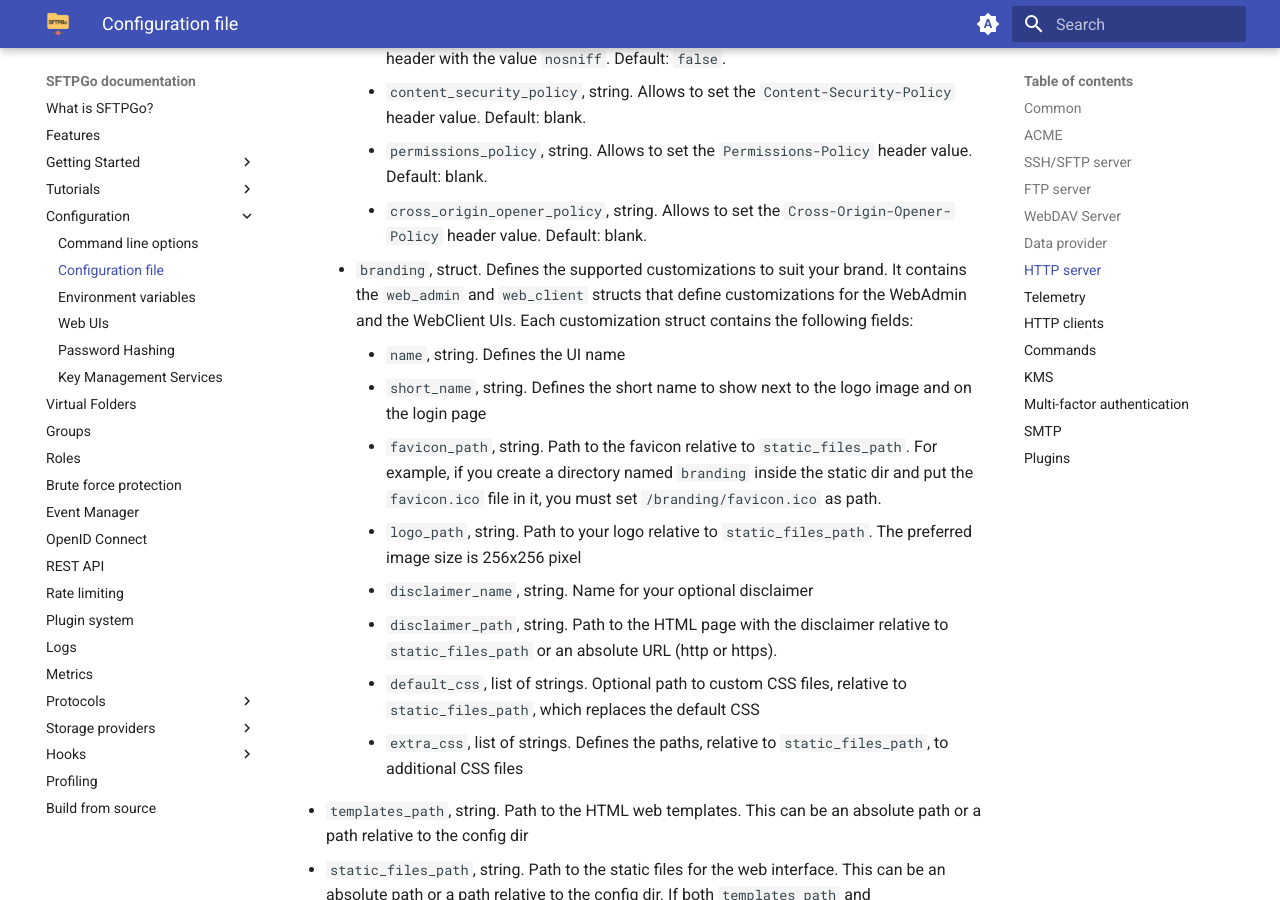
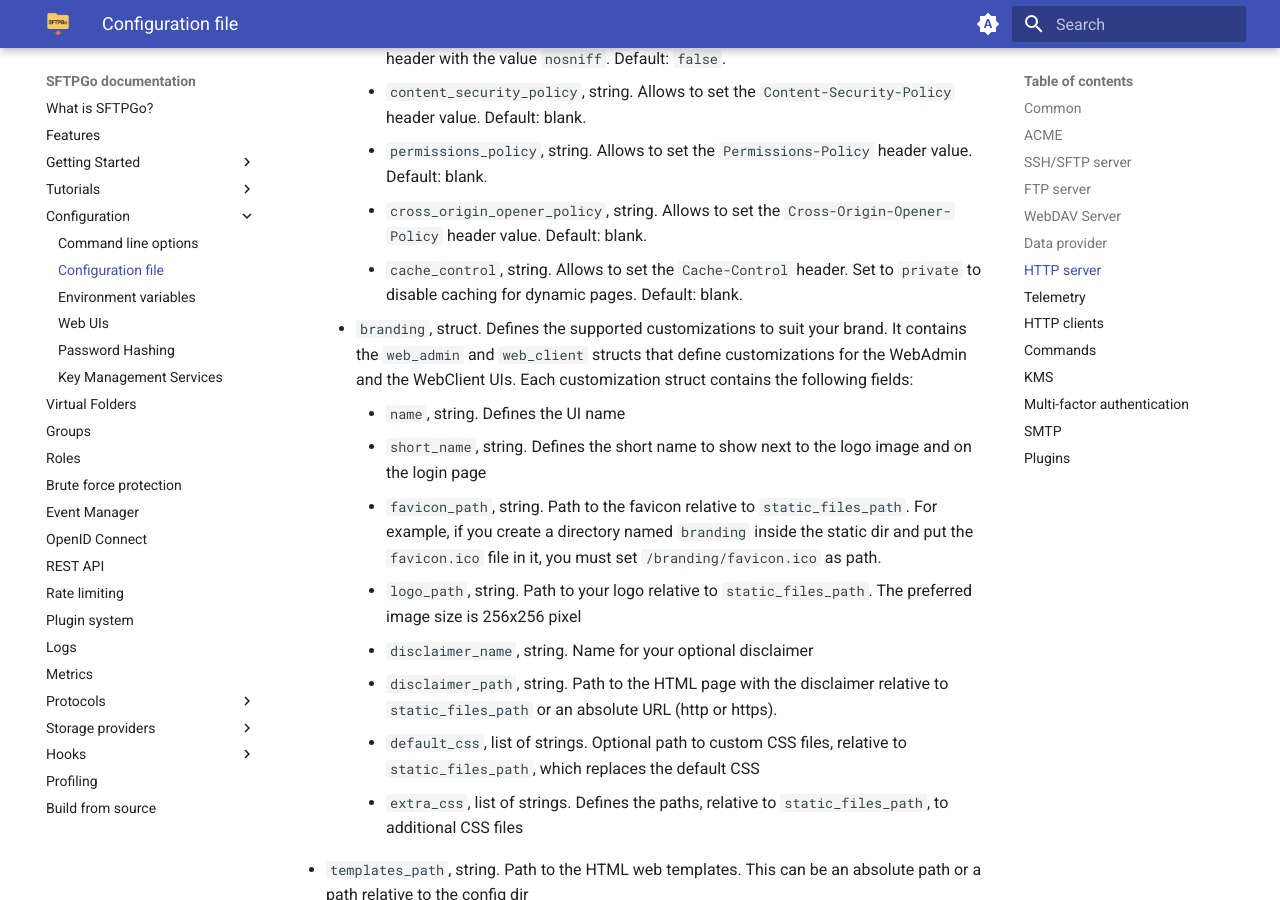
Before and after one commit to sftpgo/docs, an MkDocs documentation site: the page built from docs/config-file.md, in a window 1280 px wide and 900 px high, scrolled down 22275 px. Built offline with MkDocs 1.6.1 and Material for MkDocs 9.7.7, drawn with Linux system fonts in a browser that asks for light colours; emoji names are drawn with the system emoji font; the version menu is left out.

Commit message:
config file: add cache control
Signed-off-by: Nicola Murino <nicola.murino@gmail.com>

```diff
--- a/docs/config-file.md
+++ b/docs/config-file.md
@@ -299,6 +299,7 @@ Supported configuration parameters for the `httpd` section (REST API, WebAdmin,
     - `content_security_policy`, string. Allows to set the `Content-Security-Policy` header value. Default: blank.
     - `permissions_policy`, string. Allows to set the `Permissions-Policy` header value. Default: blank.
     - `cross_origin_opener_policy`, string. Allows to set the `Cross-Origin-Opener-Policy` header value. Default: blank.
+    - `cache_control`, string. Allows to set the `Cache-Control` header. Set to `private` to disable caching for dynamic pages. Default: blank.
   - `branding`, struct. Defines the supported customizations to suit your brand. It contains the `web_admin` and `web_client` structs that define customizations for the WebAdmin and the WebClient UIs. Each customization struct contains the following fields:
     - `name`, string. Defines the UI name
     - `short_name`, string. Defines the short name to show next to the logo image and on the login page
```
